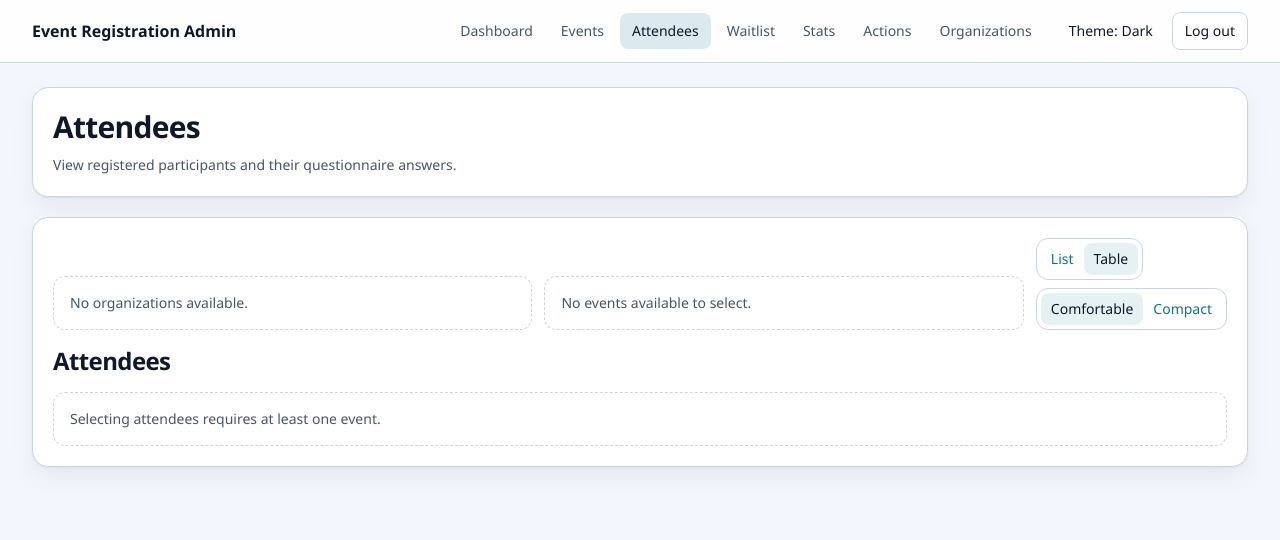
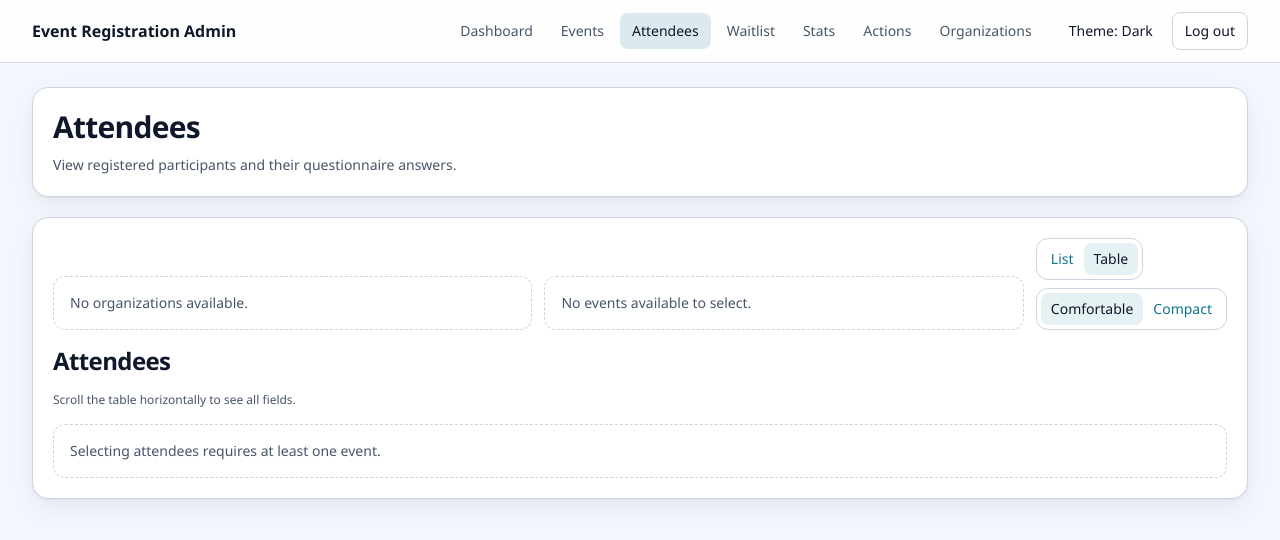
Before and after one commit to DenisArger/telegram-event-registration-service, a Next.js app in the folder apps/admin/: page /attendees in a window 1280 px wide. Shown: the top 540 px of the page. Built offline with nearby package versions, Linux system fonts and the light colour scheme.

Commit message:
fix(admin): constrain attendees panel width and enforce table horizontal scroll

```diff
--- a/apps/admin/app/attendees/page.tsx
+++ b/apps/admin/app/attendees/page.tsx
@@ -56,7 +56,7 @@ export default async function AttendeesPage({
     <>
       <PageHeader title={ui("attendees", locale)} subtitle={ui("attendees_subtitle", locale)} />
 
-      <Panel className="space-y-4">
+      <Panel className="attendees-panel space-y-4">
         <div className="toolbar-grid attendees-toolbar">
           <OrganizationSelector
             organizations={organizations}
@@ -89,6 +89,13 @@ export default async function AttendeesPage({
         </div>
 
         <h2>{ui("attendees", locale)} {selectedEvent ? `${ui("event_for", locale)} "${selectedEvent.title}"` : ""}</h2>
+        {viewMode === "table" ? (
+          <p className="text-xs text-muted">
+            {locale === "ru"
+              ? "Прокрутите таблицу по горизонтали, чтобы увидеть все поля."
+              : "Scroll the table horizontally to see all fields."}
+          </p>
+        ) : null}
         {!selectedEvent ? (
           <EmptyState message={ui("attendees_need_event", locale)} />
         ) : attendees.length === 0 ? (
--- a/apps/admin/app/globals.css
+++ b/apps/admin/app/globals.css
@@ -150,6 +150,10 @@
     @apply md:grid-cols-2 xl:grid-cols-[minmax(280px,1fr)_minmax(280px,1fr)_auto] xl:items-end;
   }
 
+  .attendees-panel {
+    @apply mx-auto w-full max-w-[1220px];
+  }
+
   .attendees-toolbar-switch {
     @apply flex w-full items-end justify-start md:col-span-2 xl:col-span-1;
   }
@@ -204,7 +208,8 @@
   }
 
   .attendees-table-wrap {
-    @apply overflow-x-auto rounded-xl border border-border bg-surface;
+    @apply max-w-full overflow-x-scroll overflow-y-hidden rounded-xl border border-border bg-surface;
+    scrollbar-gutter: stable both-edges;
   }
 
   .attendees-table {
```
